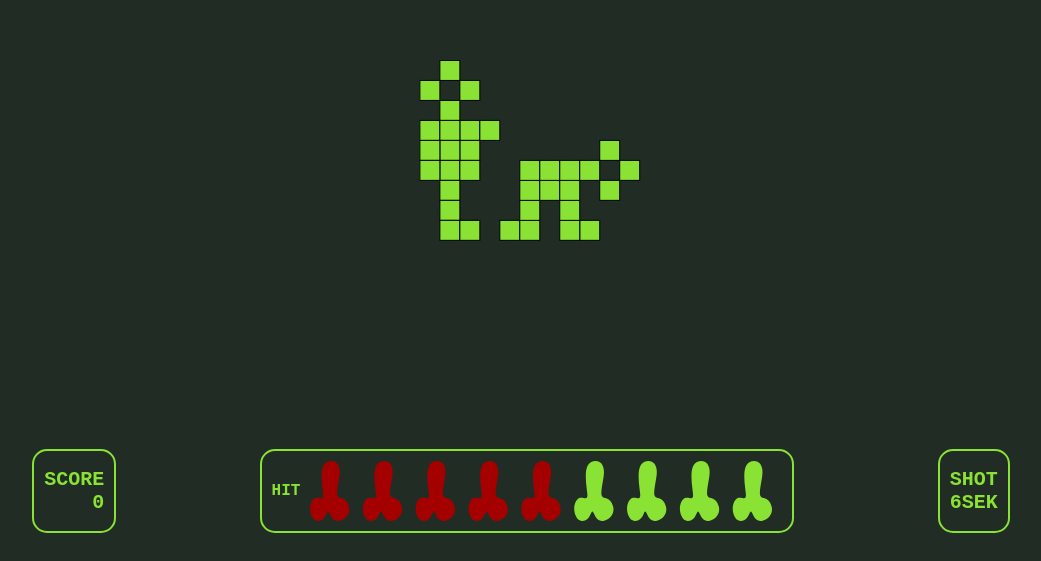
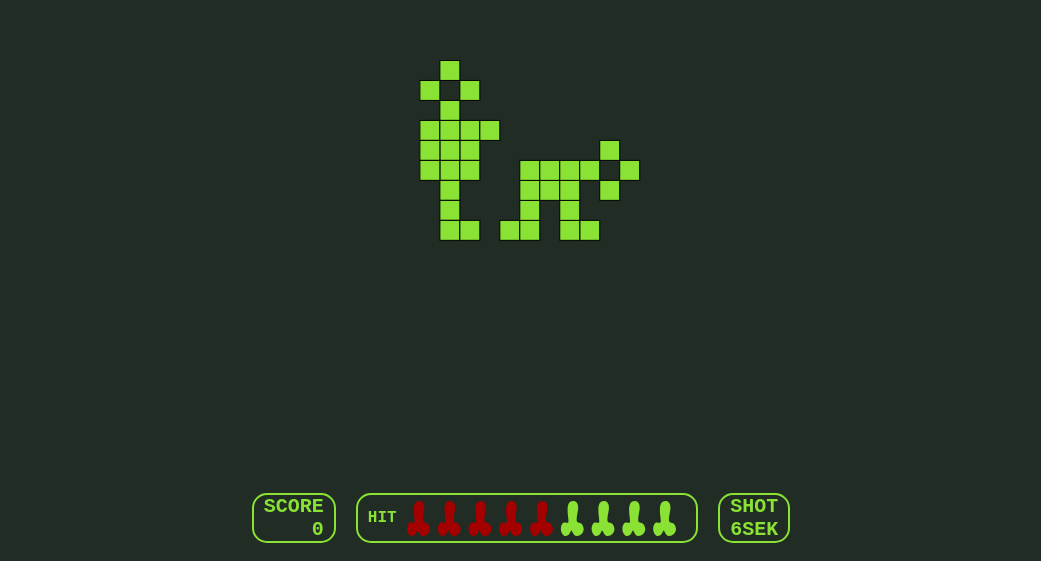
Before and after one commit to Megaemce/KapitanDupa, a plain HTML site: page index.html in a window 1280 px wide. Shown: the part 255-816 px from the top of the page, without its empty margins (119-1160 px from the left). Drawn offline with Linux system fonts and the light colour scheme.

Commit message:
Change bottom level size and style to match original

```diff
--- a/styles.css
+++ b/styles.css
@@ -40,7 +40,7 @@ body {
 
 #bottom-section {
     display: flex;
-    justify-content: space-evenly;
+    justify-content: center;
     align-items: stretch;
     width: 100%;
     position: absolute;
@@ -52,6 +52,7 @@ body {
     font-size: 20px;
     margin-bottom: 10px;
     padding: 0 10px 0 10px;
+    margin: 0 10px 0 10px;
     border-radius: 15px;
     border: 2px solid #8ae234;
     display: flex;
@@ -67,6 +68,7 @@ body {
     justify-content: center;
     font-size: 20px;
     margin-bottom: 10px;
+    margin: 0 10px 0 10px;
     border-radius: 15px;
     padding: 0 10px 0 10px;
     border: 2px solid #8ae234;
@@ -75,6 +77,8 @@ body {
 #hit {
     margin-bottom: 10px;
     border-radius: 15px;
+    margin: 0 10px 0 10px;
+
     padding: 0 10px 0 10px;
     border: 2px solid #8ae234;
     display: flex;
@@ -83,8 +87,8 @@ body {
 }
 
 #hitImg {
-    height: 60px;
-    padding: 10px;
+    height: 35px;
+    padding: 0 10px 0 10px;
 }
 
 #message {
```
